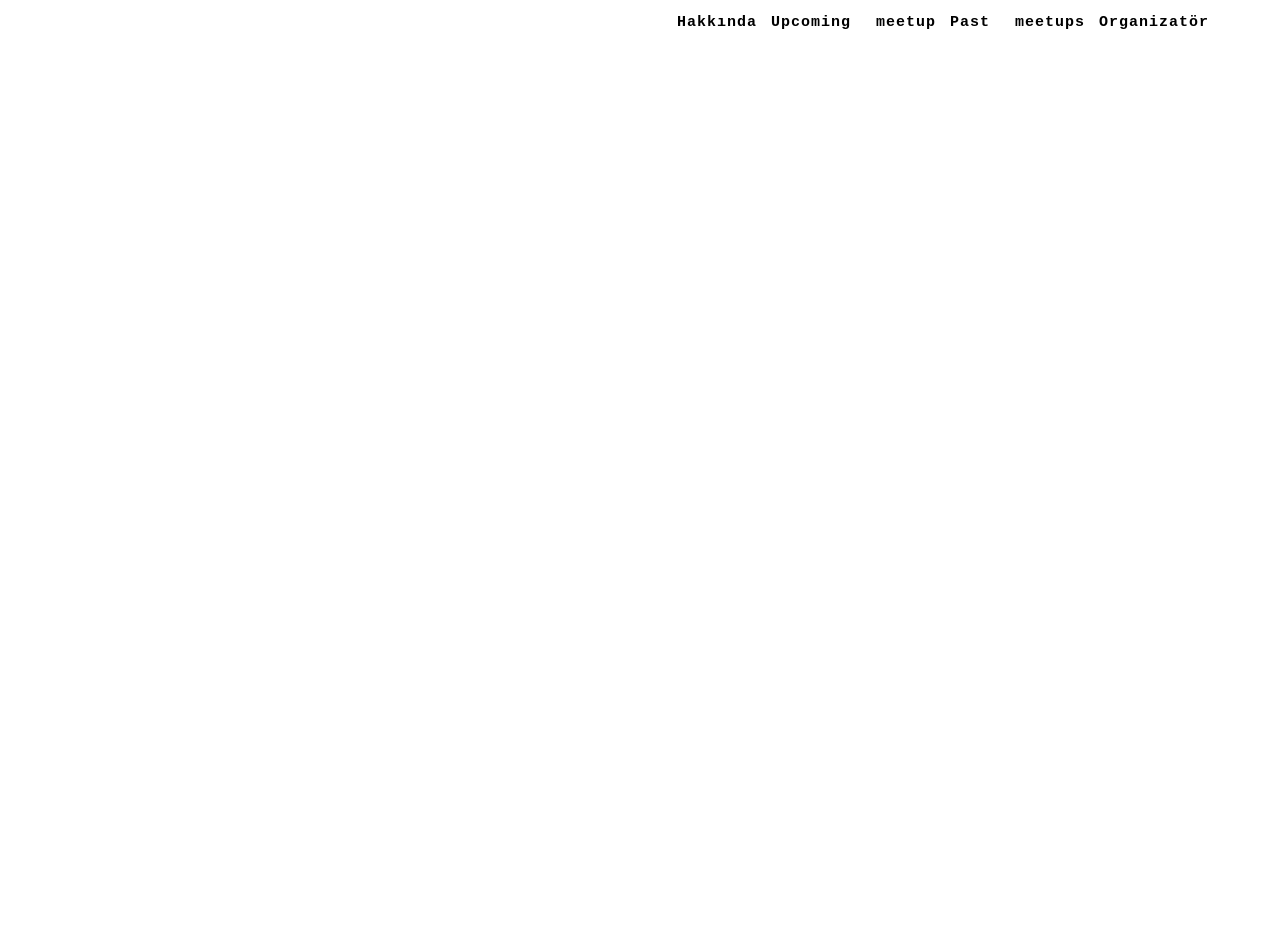
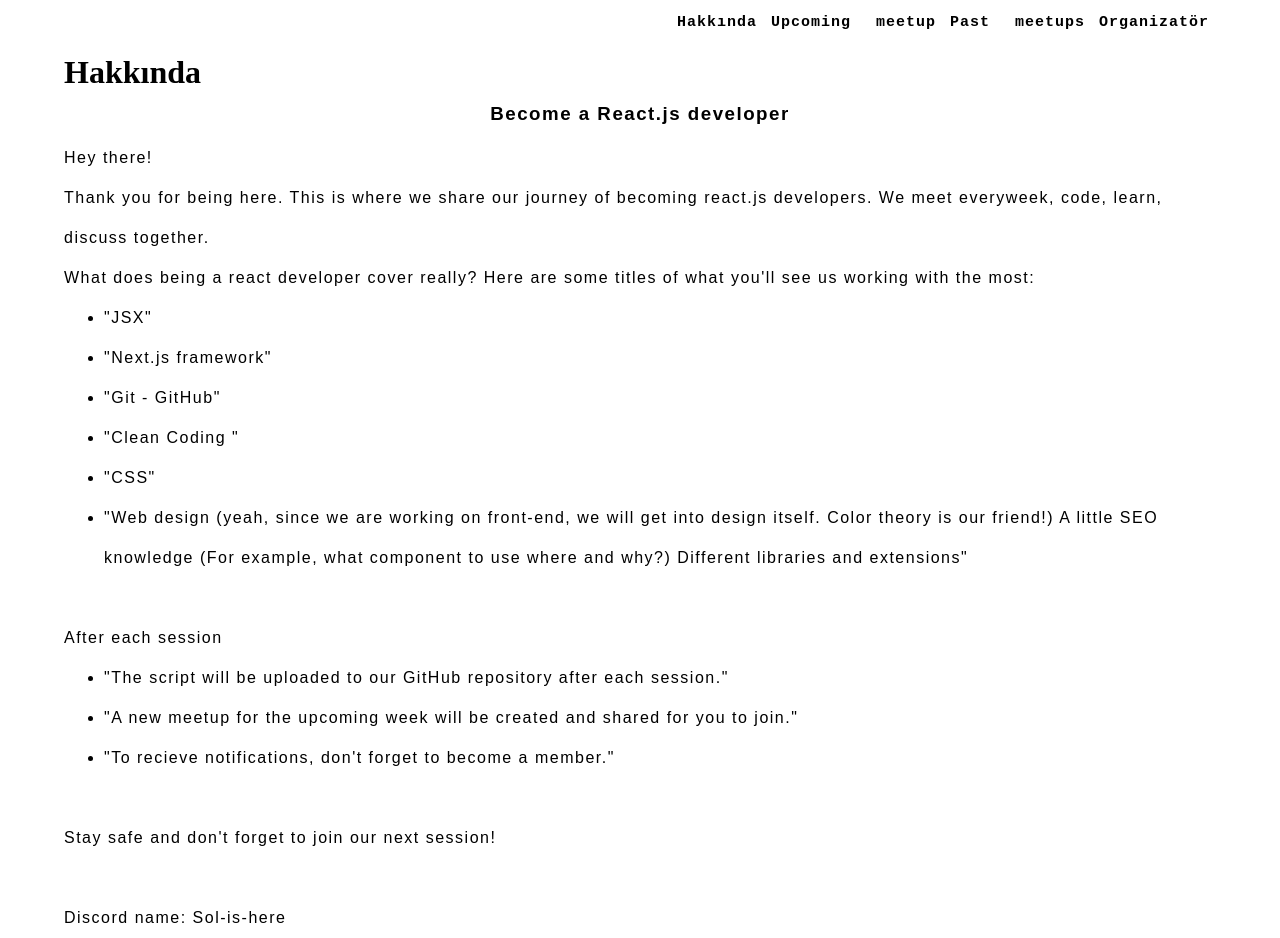
Before and after one commit to shuhia/settledhead, a React (Create React App) app: page / in a window 1280 px wide. Shown: the part 520-1458 px from the top of the page. Before the commit the page ends 800 px from the top, so only its background shows below. Built offline with nearby package versions, Linux system fonts and the light colour scheme.

Commit message:
bodyText vol-1

```diff
--- a/src/App.css
+++ b/src/App.css
@@ -53,6 +53,19 @@
     word-spacing: 15px;
     margin-left: 7px;
     margin-right: 7px;
+}
 
+.bodyText {
+    padding: 0 5%;
+}
 
+.generalBodyText{
+    font-size: 12;
+    line-height: 2.5;
+    box-sizing: border-box;
+    -webkit-font-smoothing: antialiased;
+    -webkit-box-direction: normal;
+    display: block;
+    font-family: 'Pragati Narrow', sans-serif;
+    letter-spacing: 1.5px;
 }
--- a/src/App.js
+++ b/src/App.js
@@ -74,6 +74,45 @@ function App() {
           Organizatör
           </a>
         </div>
+
+        <div className='bodyText'>
+          <h1>Hakkında</h1>
+          <div className='generalBodyText'>
+            <h3 style={{textAlign: 'center'}}>Become a React.js developer</h3>
+            <p>Hey there!</p>
+            <p>
+              Thank you for being here. This is where we share our journey of becoming react.js developers. We meet everyweek, code, learn, discuss together.
+            </p>
+
+            <p>
+              What does being a react developer cover really? Here are some titles of what you'll see us working  with the most:
+            </p>
+
+            <ul>
+              <li>"JSX"</li>
+              <li>"Next.js framework"</li>
+              <li>"Git - GitHub"</li>
+              <li>"Clean Coding "</li>
+              <li>"CSS"</li>
+              <li>"Web design (yeah, since we are working on front-end, we will get into design itself. Color theory is our friend!)
+                  A little SEO knowledge (For example, what component to use where and why?)
+                  Different libraries and extensions"</li>
+             </ul>
+             <p><br></br></p>
+             <p>After each session</p>
+             <ul>
+              <li>"The script will be uploaded to our GitHub repository after each session."</li>
+              <li>"A new meetup for the upcoming week will be created and shared for you to join."</li>
+              <li>"To recieve notifications, don't forget to become a member."</li>
+             </ul>
+             <p><br></br></p>
+             <p>Stay safe and don't forget to join our next session!</p>
+             <p><br></br></p>
+             <p>Discord name: Sol-is-here</p>
+          </div>
+
+
+        </div>
       </div>
     </div>
 
```
